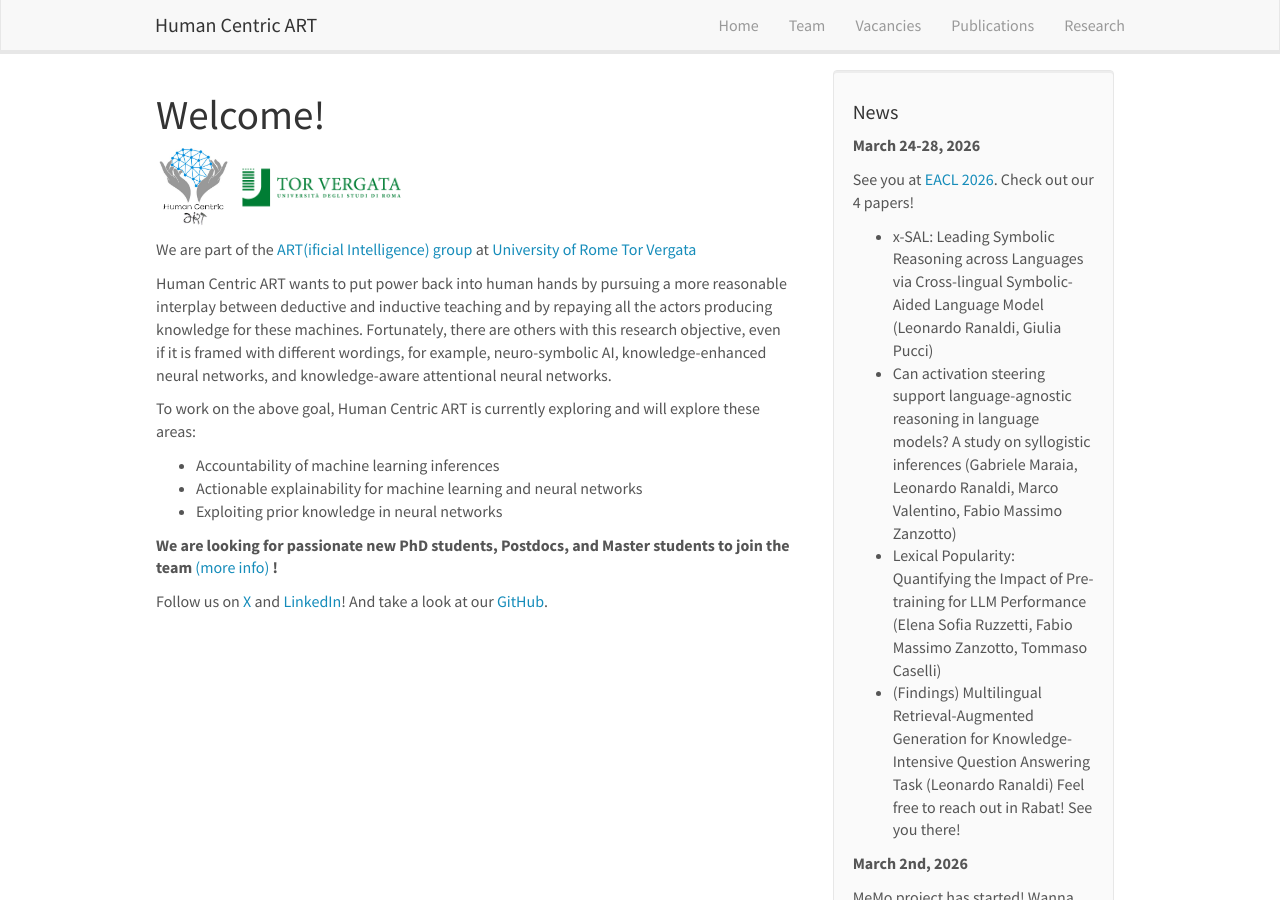
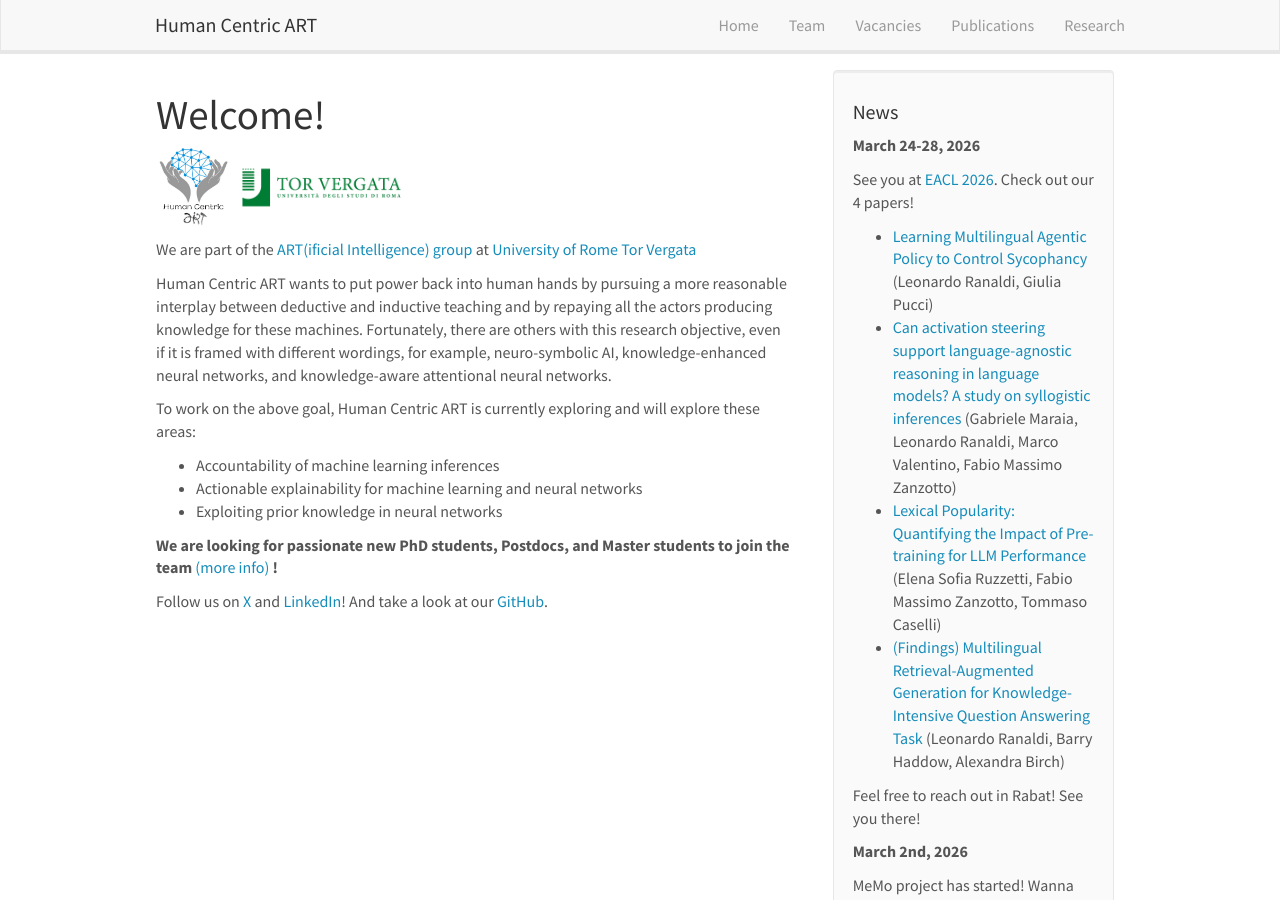
Before and after one commit to humancentricart/humancentricart.github.io, a Jekyll site: the page built from _pages/home.md, in a window 1280 px wide and 900 px high. Built offline with Jekyll 4.4.1, drawn with Linux system fonts in a browser that asks for light colours; nearby versions of some CDN libraries.

Commit message:
Update news.yml

```diff
--- a/_data/news.yml
+++ b/_data/news.yml
@@ -1,10 +1,11 @@
 - date: March 24-28, 2026
   headline: |
-    See you at [EACL 2026](https://2026.eacl.org/program/). Check out our 4 papers!
-    - x-SAL: Leading Symbolic Reasoning across Languages via Cross-lingual Symbolic-Aided Language Model (Leonardo Ranaldi, Giulia Pucci)
-    - Can activation steering support language-agnostic reasoning in language models? A study on syllogistic inferences (Gabriele Maraia, Leonardo Ranaldi, Marco Valentino, Fabio Massimo Zanzotto)
-    - Lexical Popularity: Quantifying the Impact of Pre-training for LLM Performance (Elena Sofia Ruzzetti, Fabio Massimo Zanzotto, Tommaso Caselli)
-    - (Findings) Multilingual Retrieval-Augmented Generation for Knowledge-Intensive Question Answering Task (Leonardo Ranaldi)
+   See you at [EACL 2026](https://2026.eacl.org/program/). Check out our 4 papers!
+    - [Learning Multilingual Agentic Policy to Control Sycophancy](https://aclanthology.org/2026.eacl-long.169/) (Leonardo Ranaldi, Giulia Pucci)
+    - [Can activation steering support language-agnostic reasoning in language models? A study on syllogistic inferences](https://aclanthology.org/2026.eacl-long.125/) (Gabriele Maraia, Leonardo Ranaldi, Marco Valentino, Fabio Massimo Zanzotto)
+    - [Lexical Popularity: Quantifying the Impact of Pre-training for LLM Performance](https://aclanthology.org/2026.eacl-long.55/) (Elena Sofia Ruzzetti, Fabio Massimo Zanzotto, Tommaso Caselli)
+    - [(Findings) Multilingual Retrieval-Augmented Generation for Knowledge-Intensive Question Answering Task](https://aclanthology.org/2026.findings-eacl.35/) (Leonardo Ranaldi, Barry Haddow, Alexandra Birch)
+
     Feel free to reach out in Rabat! See you there!
 
 - date: March 2nd, 2026
```
